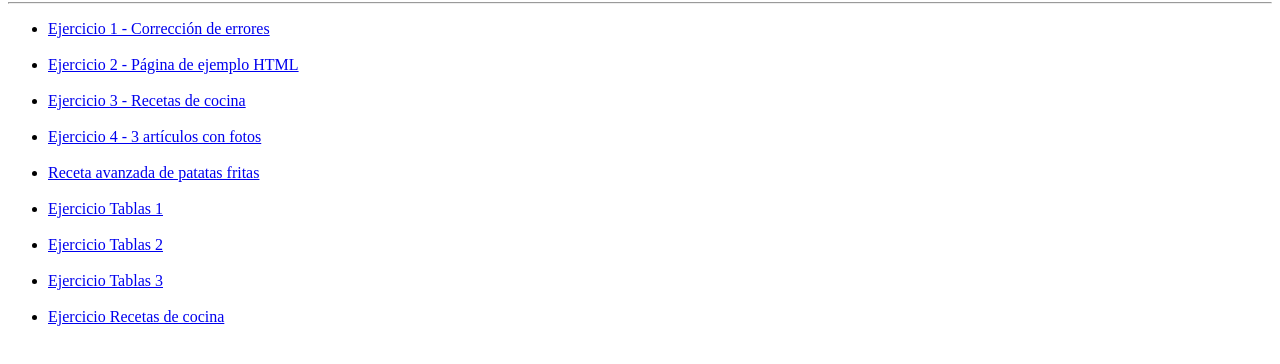
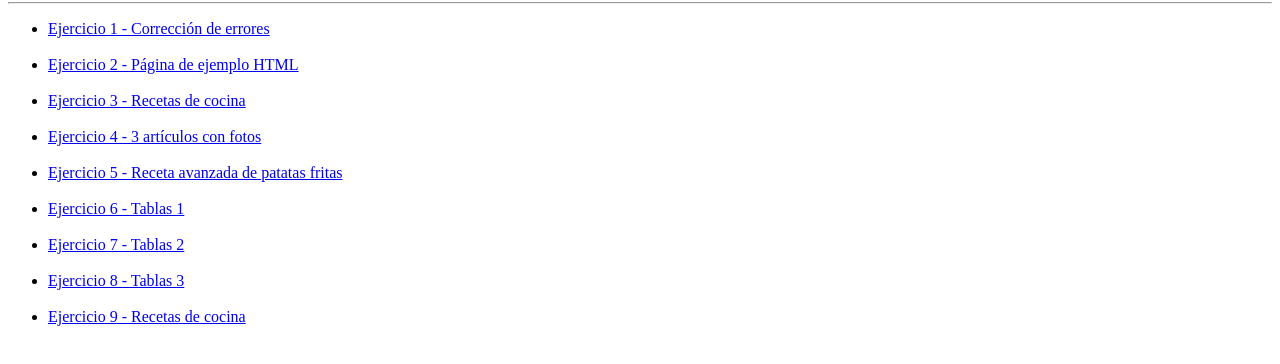
Before and after one commit to TuroRV/HTML, a plain HTML site: page exercises/index.html in a window 1280 px wide. Shown: the part 88-452 px from the top of the page. Drawn offline with Linux system fonts and the light colour scheme.

Commit message:
ejercicio 9 finished

```diff
--- a/exercises/index.html
+++ b/exercises/index.html
@@ -14,11 +14,11 @@
   <li><a href="./ejercicio2.html">Ejercicio 2 - Página de ejemplo HTML</a></li><br>
   <li><a href="./ejercicio3.html">Ejercicio 3 - Recetas de cocina</a></li><br>
   <li><a href="./ejercicio4.html">Ejercicio 4 - 3 artículos con fotos</a></li><br>
-  <li><a href="./ejercicio5.html">Receta avanzada de patatas fritas</a></li><br>
-  <li><a href="./ejercicio6.html">Ejercicio Tablas 1</a></li><br>
-  <li><a href="./ejercicio7.html">Ejercicio Tablas 2</a></li><br>
-  <li><a href="./ejercicio8.html">Ejercicio Tablas 3</a></li><br>
-  <li><a href="./ejercicio9/mainpage.html">Ejercicio Recetas de cocina</a></li><br>
+  <li><a href="./ejercicio5.html">Ejercicio 5 - Receta avanzada de patatas fritas</a></li><br>
+  <li><a href="./ejercicio6.html">Ejercicio 6 - Tablas 1</a></li><br>
+  <li><a href="./ejercicio7.html">Ejercicio 7 - Tablas 2</a></li><br>
+  <li><a href="./ejercicio8.html">Ejercicio 8 - Tablas 3</a></li><br>
+  <li><a href="./ejercicio9/mainpage.html">Ejercicio 9 -  Recetas de cocina</a></li><br>
   </ul>
 </body>
 </html>
```
Also changed, not shown: exercises/ejercicio9/albondigas.html (added, +13 -0 lines), exercises/ejercicio9/mainpage.html (+4 -3 lines).
